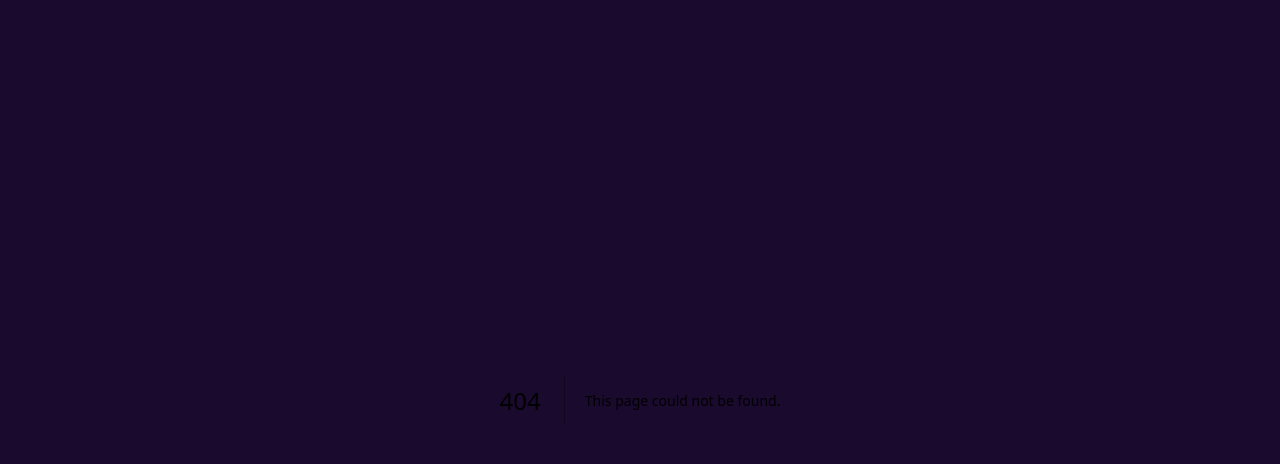
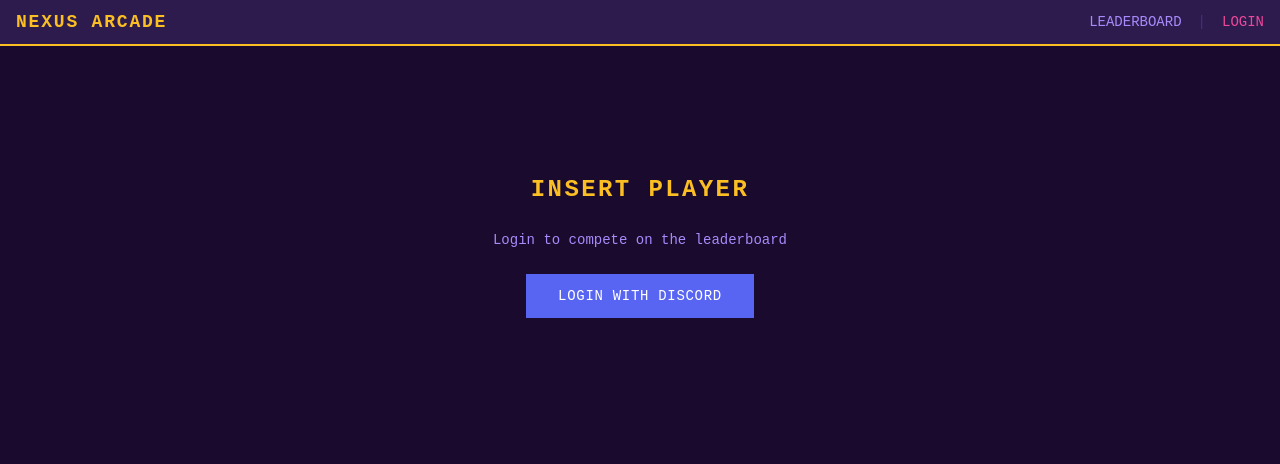
Before and after one commit to weilies/nexus-arcade, a Next.js app in the folder portal/: page /login in a window 1280 px wide. Before the commit this address had no page. Shown: the top 464 px of the page. Built offline with nearby package versions, Linux system fonts and the light colour scheme; no server answers.

Commit message:
feat: Discord OAuth login page and auth callback route

```diff
--- /dev/null
+++ b/portal/app/auth/callback/route.ts
@@ -0,0 +1,14 @@
+import { createClient } from '@/lib/supabase/server'
+import { NextRequest, NextResponse } from 'next/server'
+
+export async function GET(request: NextRequest) {
+  const { searchParams, origin } = new URL(request.url)
+  const code = searchParams.get('code')
+
+  if (code) {
+    const supabase = createClient()
+    await supabase.auth.exchangeCodeForSession(code)
+  }
+
+  return NextResponse.redirect(`${origin}/`)
+}
--- /dev/null
+++ b/portal/app/login/page.tsx
@@ -0,0 +1,35 @@
+'use client'
+
+import { Nav } from '@/components/Nav'
+import { createClient } from '@/lib/supabase/browser'
+
+export default function LoginPage() {
+  const supabase = createClient()
+
+  async function signInWithDiscord() {
+    await supabase.auth.signInWithOAuth({
+      provider: 'discord',
+      options: {
+        redirectTo: `${window.location.origin}/auth/callback`,
+      },
+    })
+  }
+
+  return (
+    <div className="min-h-screen bg-arcade-bg">
+      <Nav />
+      <div className="flex flex-col items-center justify-center mt-32 gap-6 font-mono">
+        <h1 className="text-arcade-gold text-2xl font-bold tracking-widest">
+          INSERT PLAYER
+        </h1>
+        <p className="text-arcade-purple text-sm">Login to compete on the leaderboard</p>
+        <button
+          onClick={signInWithDiscord}
+          className="bg-[#5865F2] text-white px-8 py-3 text-sm tracking-wider hover:bg-[#4752C4]"
+        >
+          LOGIN WITH DISCORD
+        </button>
+      </div>
+    </div>
+  )
+}
```
